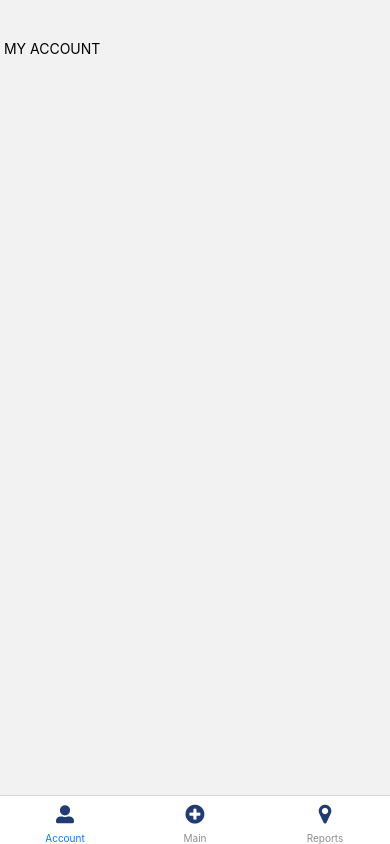
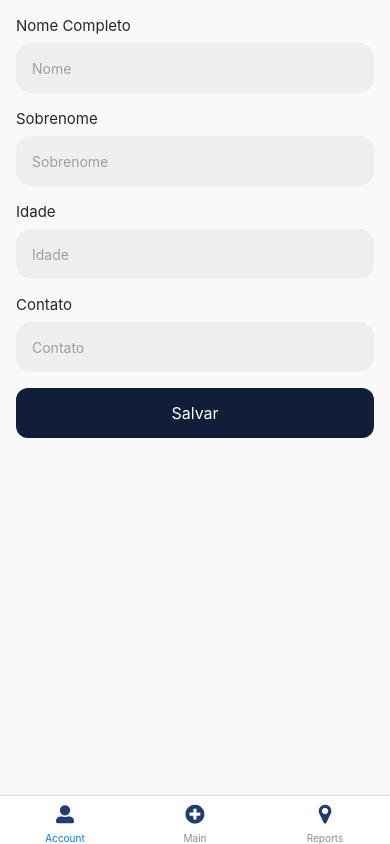
Before and after one commit to vittoriacassoni/ftt-violence-mapping-mobile, a React Native app: screen / in a window 390 px wide. Built offline with nearby package versions, Linux system fonts and the light colour scheme.

Commit message:
Create interface of account screen

```diff
--- a/src/screens/MyAccount/index.tsx
+++ b/src/screens/MyAccount/index.tsx
@@ -1,10 +1,36 @@
 import React from 'react';
-import { View, Text } from 'react-native';
+import Input from '../../components/Input';
+import Button from '../../components/Button';
+import Modal from '../../components/Modal';
+import { Container } from './styles';
 
-export default function Account() {
+export default function CreateAccount() {
   return (
-    <View style={{ marginTop: 40 }}>
-      <Text> MY ACCOUNT </Text>
-    </View>
+    <Container>
+      <Input
+        placeholder="Nome"
+        containerStyle={{ marginBottom: 16 }}
+        label="Nome Completo"
+      />
+
+      <Input
+        placeholder="Sobrenome"
+        containerStyle={{ marginBottom: 16 }}
+        label="Sobrenome"
+      />
+
+      <Input
+        placeholder="Idade"
+        containerStyle={{ marginBottom: 16 }}
+        label="Idade"
+      />
+
+      <Input
+        placeholder="Contato"
+        containerStyle={{ marginBottom: 16 }}
+        label="Contato"
+      />
+      <Button>Salvar</Button>
+    </Container>
   );
 }
```
